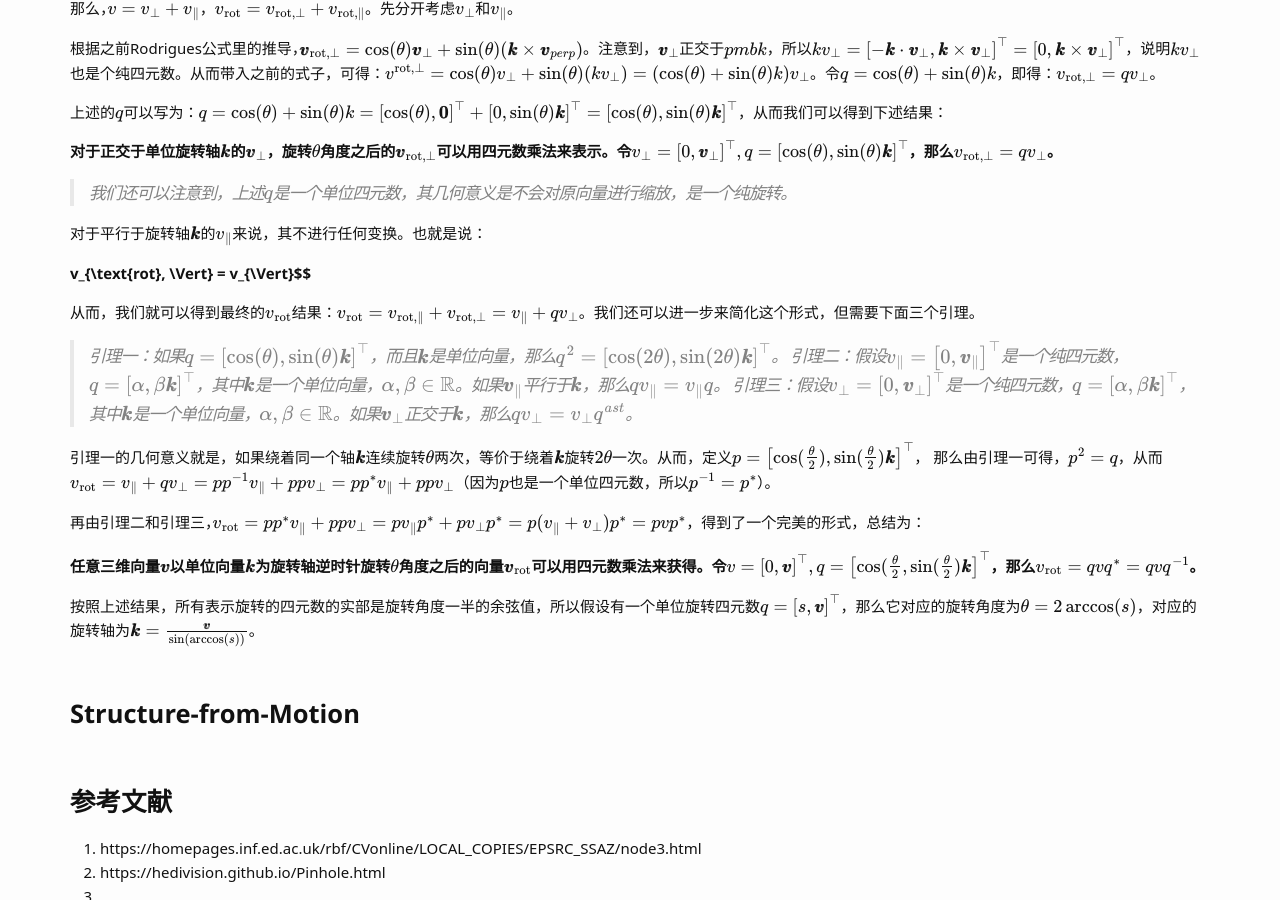
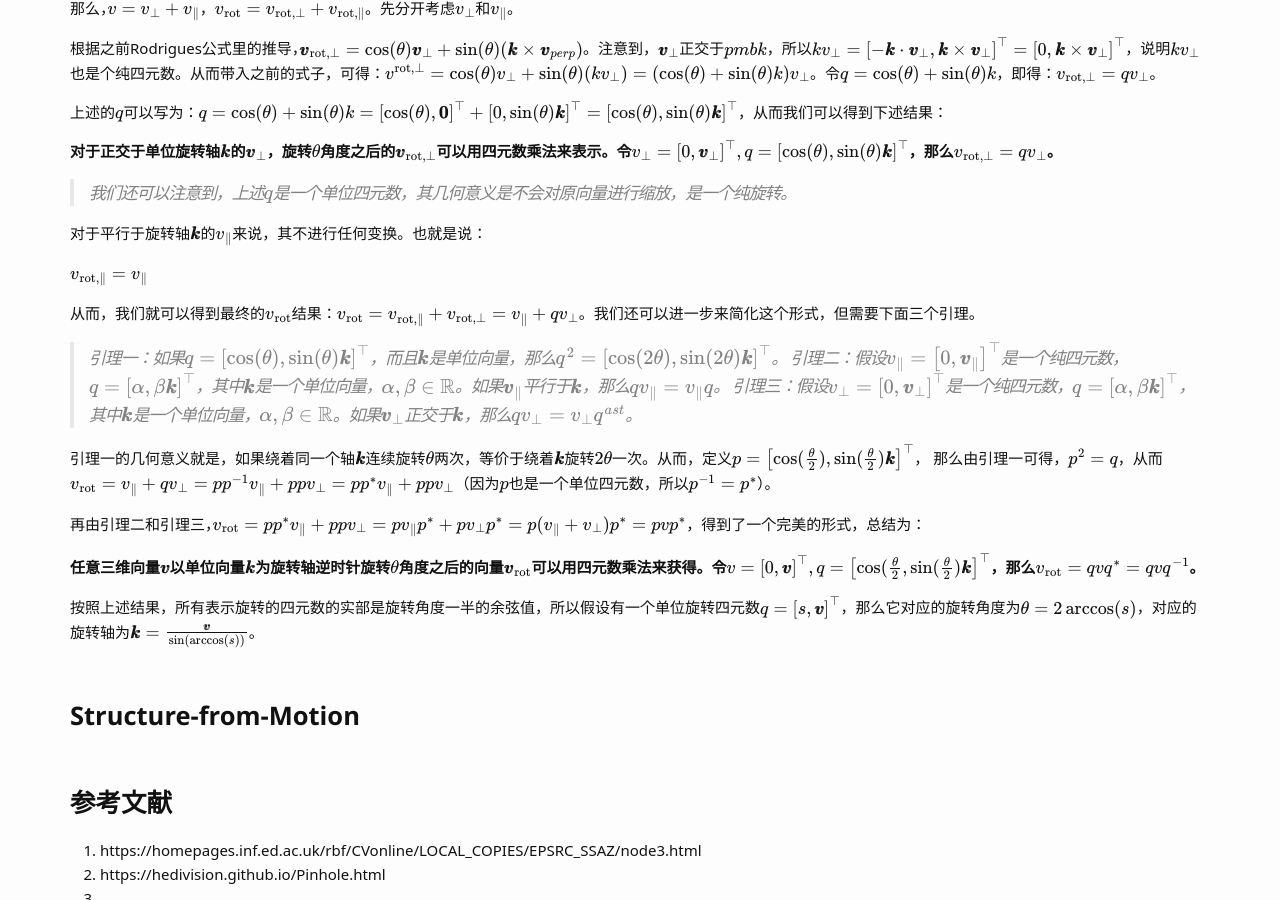
Before and after one commit to Wei-kang-Wang/tech-log, a Jekyll site: the page built from _posts/2024-08-11-3D视觉基础.md, in a window 1280 px wide and 900 px high, scrolled down 12101 px. Built offline with Jekyll 4.4.1, drawn with Linux system fonts in a browser that asks for light colours; some web fonts are replaced; formulas are drawn with MathJax 3; comment, search, counter and statistics services are not loaded.

```diff
--- a/_posts/2024-08-11-3D视觉基础.md
+++ b/_posts/2024-08-11-3D视觉基础.md
@@ -337,7 +337,7 @@ $$\theta = \arcsin(t), \pmb{k} = \left[-\frac{R_{23} - R_{32}}{2}, \frac{R_{13}
 
 对于平行于旋转轴$$\pmb{k}$$的$$v_{\Vert}$$来说，其不进行任何变换。也就是说：
 
-**v_{\text{rot}, \Vert} = v_{\Vert}$$**
+**$$v_{\text{rot}, \Vert} = v_{\Vert}$$**
 
 从而，我们就可以得到最终的$$v_{\text{rot}}$$结果：$$v_{\text{rot}} = v_{\text{rot}, \Vert} + v_{\text{rot}, \perp} = v_{\Vert} + qv_{\perp}$$。我们还可以进一步来简化这个形式，但需要下面三个引理。
 
```
